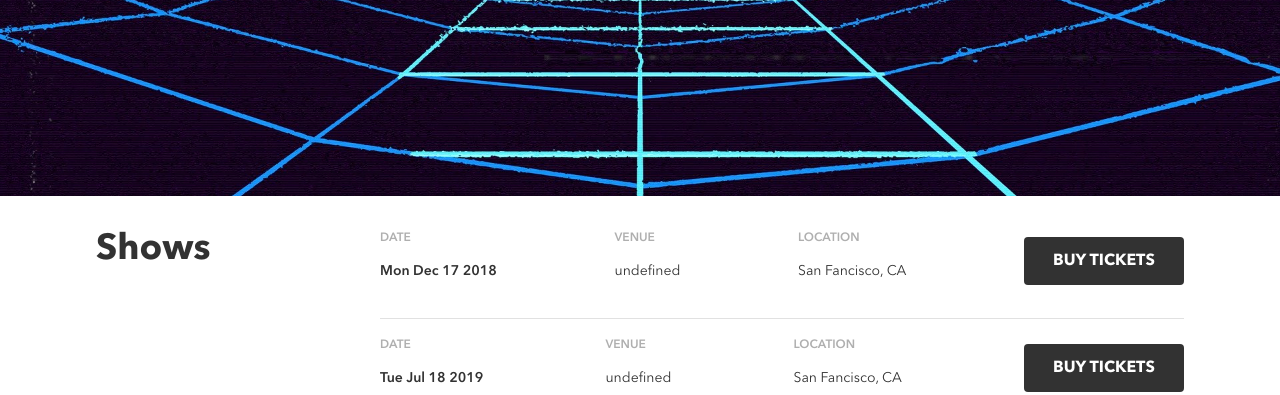
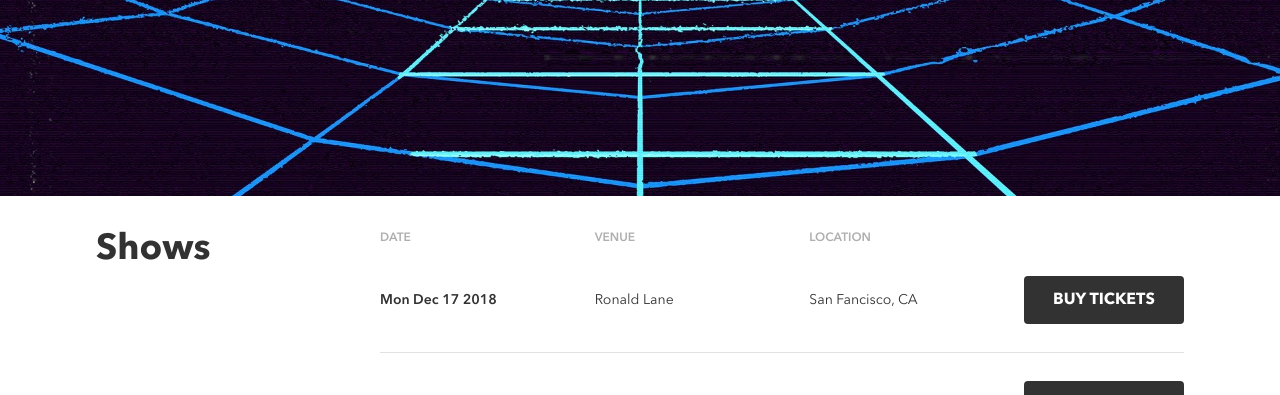
Before and after one commit to Reeceds/Reece-Simpson-BandSite, a plain HTML site: page Sprint2/pages/shows.html in a window 1280 px wide. Shown: the part 554-949 px from the top of the page. Drawn offline with Linux system fonts and the light colour scheme.

Commit message:
Fixed comment for reload and shows table

```diff
--- a/Sprint2/javascript/comments.js
+++ b/Sprint2/javascript/comments.js
@@ -62,4 +62,7 @@ userSubmit.addEventListener('click', e => {
     commentNewContainer.innerHTML = "";
 
     uploadComments()
+
+    userName.value = '';
+    userComment.value = '';
 })
--- a/Sprint2/javascript/shows.js
+++ b/Sprint2/javascript/shows.js
@@ -11,20 +11,30 @@ let showsContainer = document.querySelector('.shows__container');
 
 //Load shows
 let uploadShows = () => {
+    let pageHeadings =
+    `<div class=shows-headers>
+        <h5>DATE</h5>
+        <h5>VENUE</h5>
+        <h5>LOCATION</h5>
+        <h5></h5>
+    </div>`
+
+    showsContainer.innerHTML += pageHeadings;
+
     shows.forEach(obj => {
         if (obj.date && obj.venue && obj.location) {
             let showsContent =
             `<div class="shows-details">
                 <div class="shows-date">
-                        <h5>DATE</h5>
+                    <h5 class="shows-date-title">DATE</h5>
                     <h4>${obj.date}</h4>
                 </div>
                 <div class="shows-venue">
-                        <h5>VENUE</h5>
-                        <p>${obj.vanue}</p>
+                    <h5 class="shows-venue-title">VENUE</h5>
+                    <p>${obj.venue}</p>
                 </div>
                 <div class="shows-location">
-                        <h5>LOCATION</h5>
+                    <h5 class="shows-location-title">LOCATION</h5>
                     <p>${obj.location}</p>
                 </div>
                 <form class="shows-buy-tickets">
--- a/Sprint2/scss/main.scss
+++ b/Sprint2/scss/main.scss
@@ -121,20 +121,21 @@
 
 
 // Comments section
+
+.comment {
+
     input, textarea {
         background-color: $form-input;
     }
 
-
-.comment__section__container {
+    &__section__container {
         display: flex;
         max-width: 33rem;
         margin: 0 auto;
         flex-direction: column;
     }
 
-
-.comment__form {
+    &__form {
         display: flex;
         flex-direction: column;
 
@@ -182,7 +183,7 @@ input, textarea {
         }
     }
 
-.comment__image {
+    &__image {
         width: 3rem;
         height: 3rem;
         background-color: grey;
@@ -191,21 +192,23 @@ input, textarea {
 
     }
 
-.comment-new {
+    &-new {
         display: flex;
         padding: 1.5rem 0;
         border-bottom: 1px solid $divider;
 
     }
 
-.comment-name-date {
+    &-name-date {
         display: flex;
         justify-content: space-between;
         margin-bottom: 1rem;
     }
 
-.comment-data {
+    &-data {
         display: flex;
         flex-direction: column;
         flex-grow: 2;
     }
+
+}
--- a/Sprint2/scss/shows.scss
+++ b/Sprint2/scss/shows.scss
@@ -79,18 +79,46 @@
             display: flex;
             flex-direction: row;
             justify-content: space-between;
+            margin-bottom: 0;
+            padding: 0.75rem 0;
         }
     }
 
     h4, h5, p {
         margin-bottom: 0.75rem;
+
+        @include mediaQ($tablet-width){
+            margin-bottom: 0;
+        }
     }
 
     .shows-date, .shows-venue, .shows-location, .shows-buy-tickets {
         margin-bottom: 1.5rem;
+        width: 10rem;
+
+        @include mediaQ($tablet-width){
+            margin: 1rem 0;
+        }
     }
 
+    &-date-title, .shows-venue-title, .shows-location-title {
+        @include mediaQ($tablet-width){
+            display: none;
+        }
+    }
 
+    &-headers {
+        display: none;
+
+        @include mediaQ($tablet-width){
+            display: flex;
+            justify-content: space-between;
+
+            h5 {
+                width: 10rem;
+            }
+        }
+    }
 
     &-button {
         width: 100%;
```
Also changed, not shown: Sprint2/scss/main.css, Sprint2/scss/shows.css, 2 other files. Lines whose indentation alone changed are shown as unchanged.
